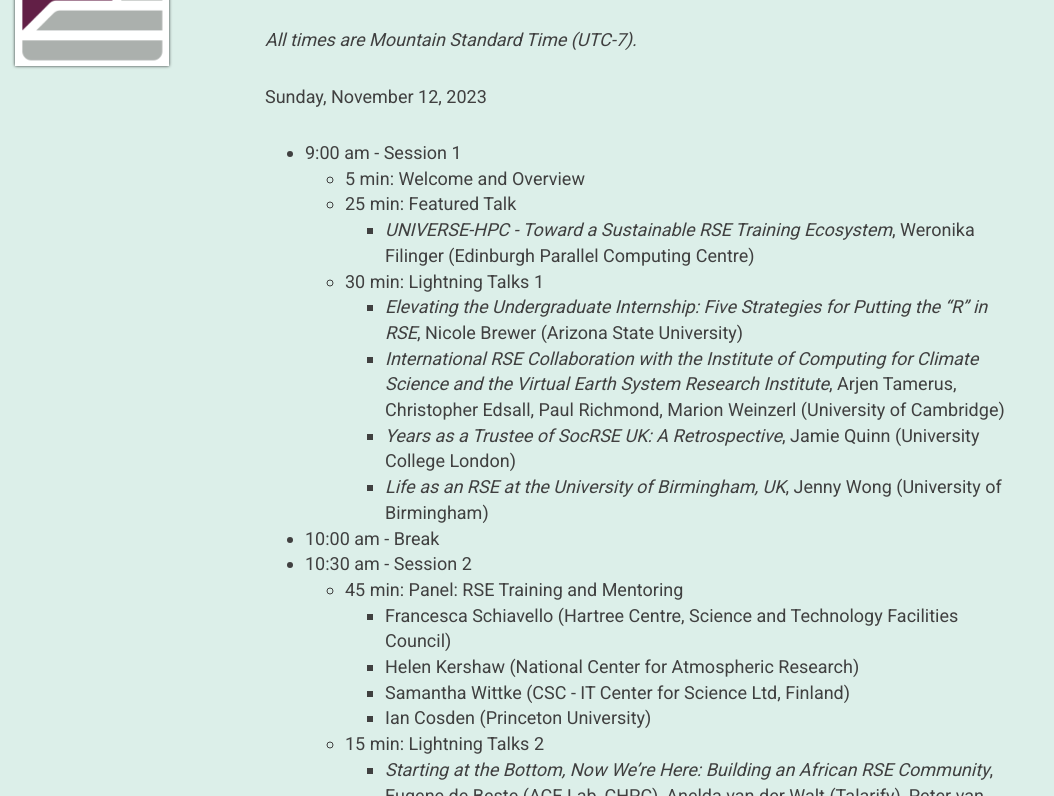
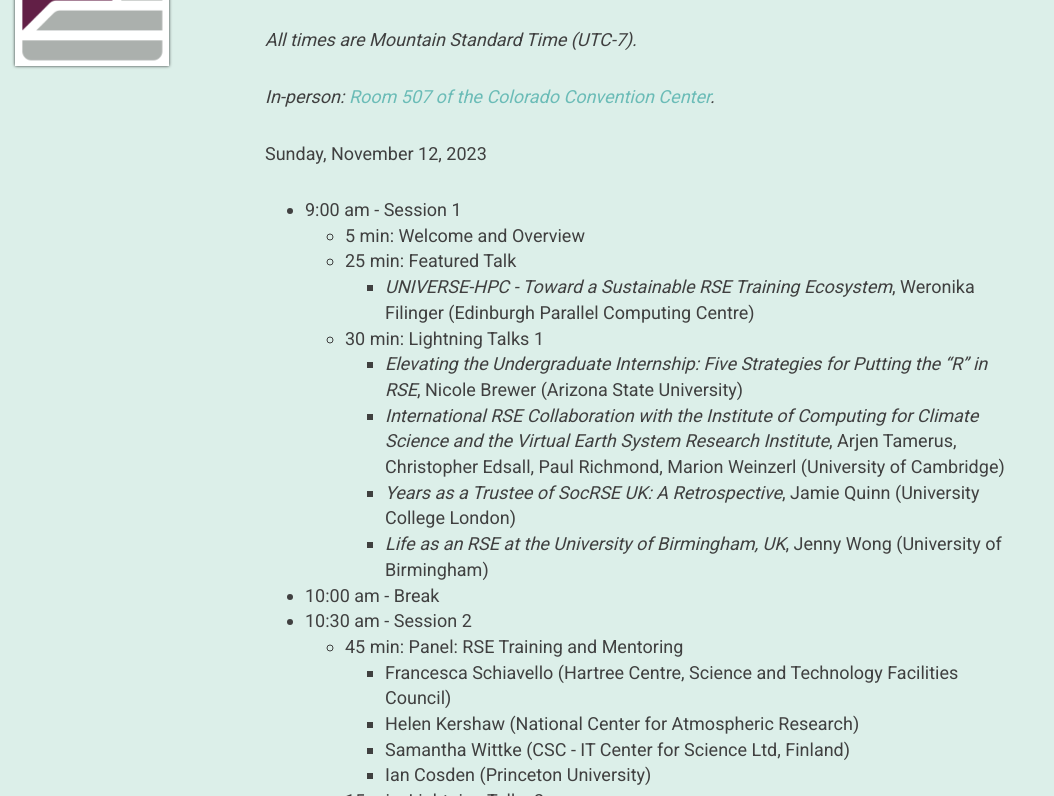
Before and after one commit to USRSE/rse-hpc-2023, a Jekyll site: the page built from pages/agenda.md, in a window 1280 px wide and 900 px high, cut to the strip 104-900 px from the top of the window. Shown: the whole strip, without its empty margins (0-1054 px from the left). Built offline with Jekyll 4.4.1, drawn with Linux system fonts in a browser that asks for light colours; nearby versions of some CDN libraries.

Commit message:
Update agenda.md

```diff
--- a/pages/agenda.md
+++ b/pages/agenda.md
@@ -5,6 +5,9 @@
 ---
 
 *All times are Mountain Standard Time (UTC-7).*
+
+*In-person: <a href="https://sc23.conference-program.com/map/?location=r507">Room 507 of the Colorado Convention Center</a>.*
+
 
 Sunday, November 12, 2023
 
```
